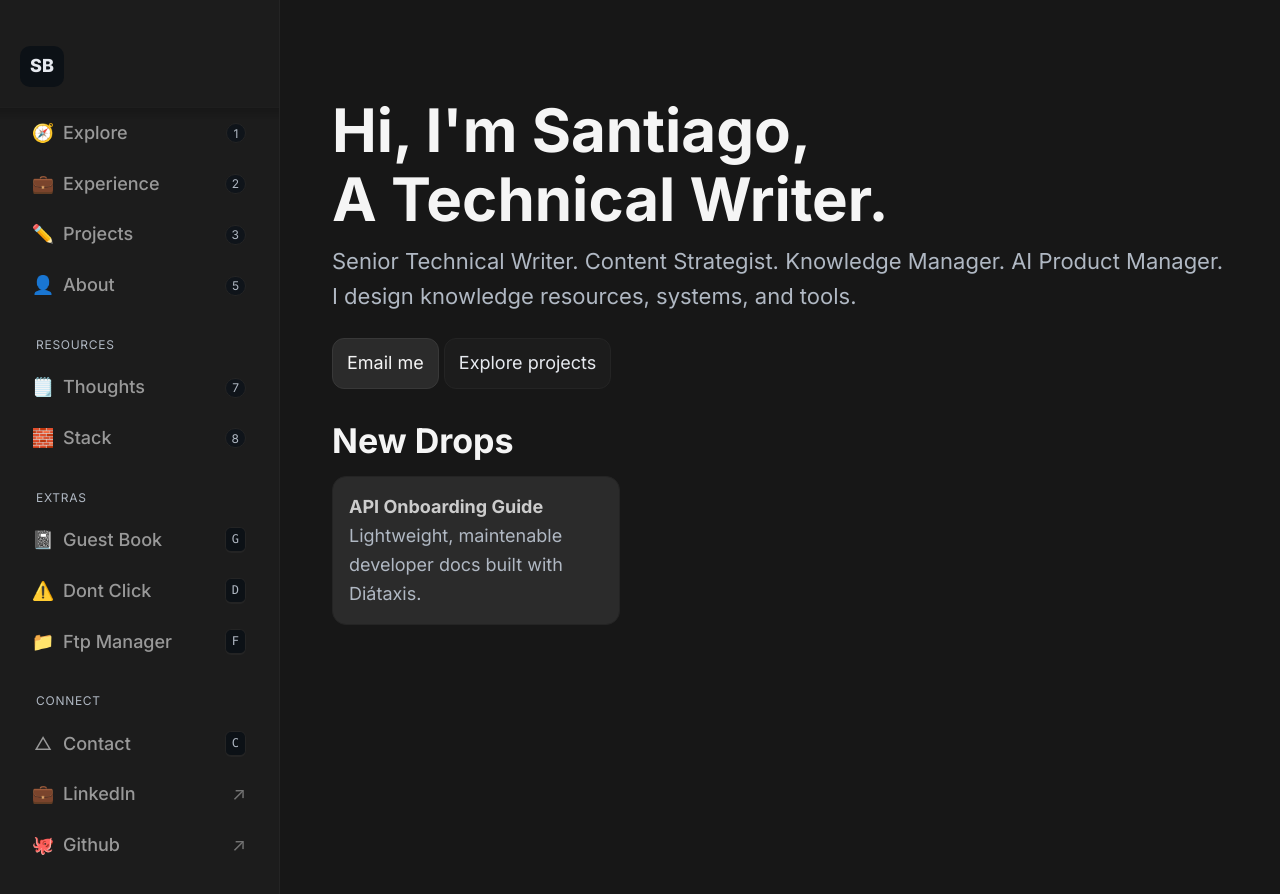
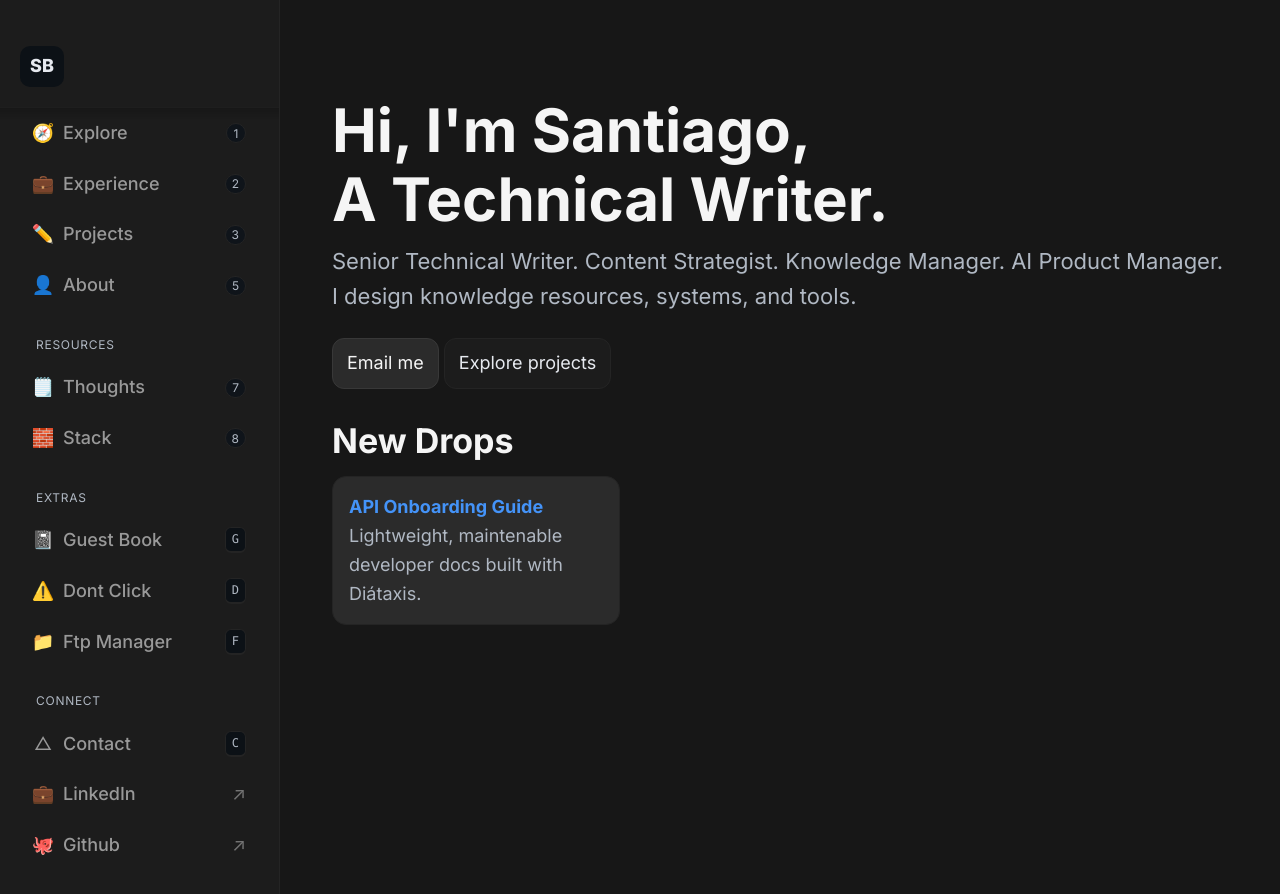
Before and after one commit to Sant720/portfolio, a Jekyll site: the page built from index.md, in a window 1280 px wide. Shown: the top 894 px of the page. Built offline with Jekyll 4.4.1, drawn with Linux system fonts in a browser that asks for light colours.

Commit message:
Update theme-playground.scss

```diff
--- a/assets/css/theme-playground.scss
+++ b/assets/css/theme-playground.scss
@@ -21,6 +21,7 @@
   --text-bright-low: hsl(0, 0%, 80%);
   --text-dim-high: hsl(0, 0%, 60%);
   --text-dim-low: hsl(0, 0%, 52%);
+  --text-link: #4493f8;
   --border: hsl(0, 0%, 14%);
   --focus: var(--accent);
 
@@ -63,8 +64,7 @@ h3 { font-size: clamp(var(--fs-h3-min), var(--fs-h3-vw), var(--fs-h3-max)); marg
 p  { margin-bottom: var(--mb-p); color: var(--text-dim-high); }
 
 /* 3) Links & components */
-a { color: var(--text-bright-low); }
-a:hover, a:focus { color: var(--text-bright-high); }
+a { color: var(--text-link); }
 .code, code, pre, table { font-feature-settings: var(--num-features); }
 .code, code, pre { background: var(--surface-2); color: var(--text-bright-low); }
 .card { background: var(--surface-2); }
```
